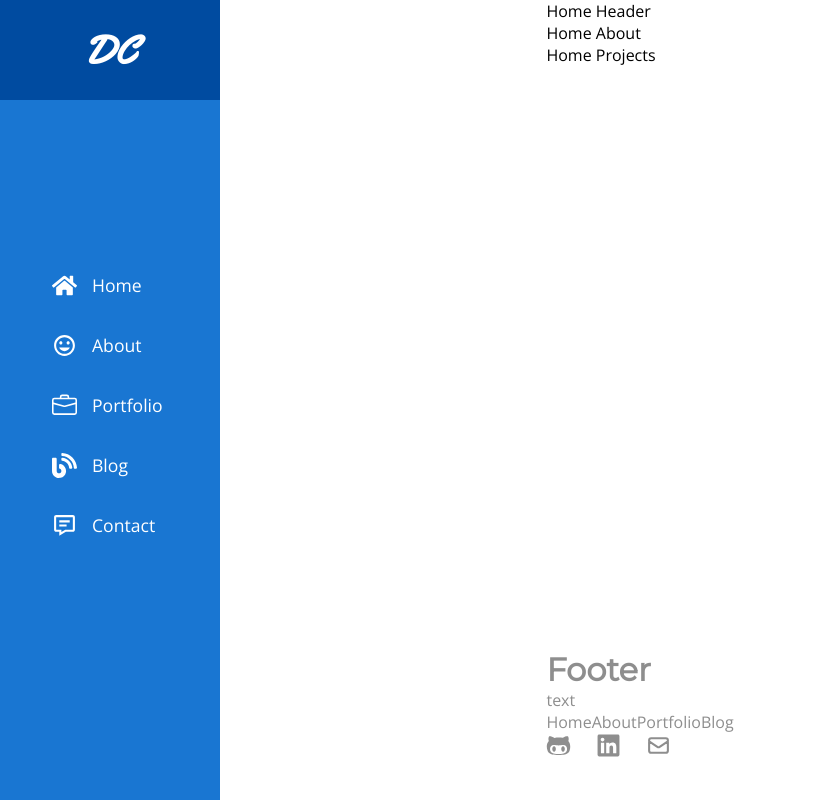
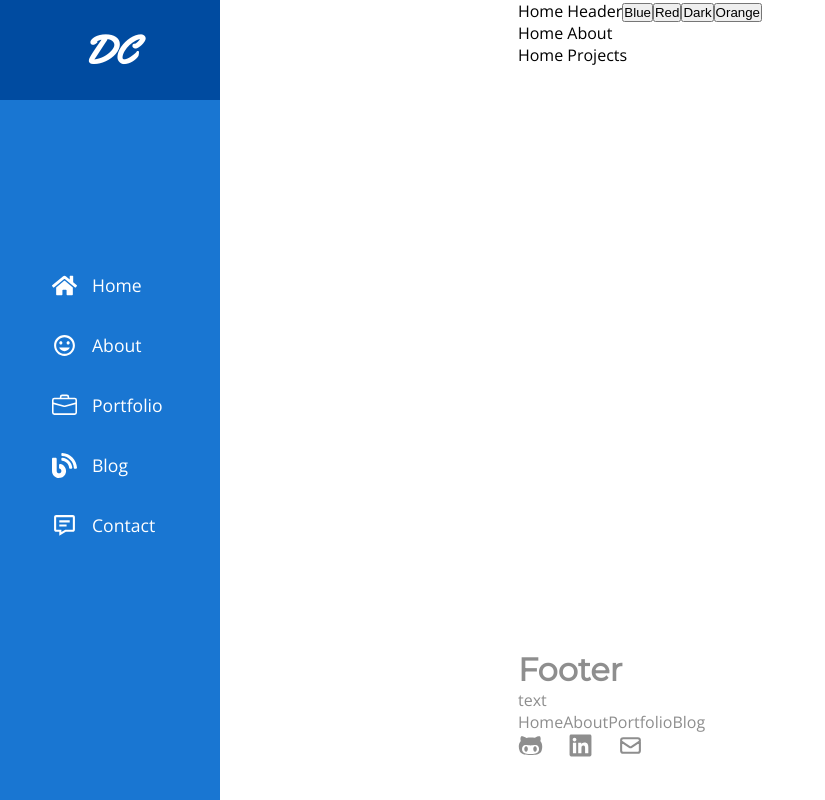
Before and after one commit to hoopslam/portfoliov2, a Next.js app: page / in a window 1280 px wide. Shown: the whole page, without its empty margins (0-825 px from the left). Built offline with nearby package versions, Linux system fonts and the light colour scheme.

Commit message:
added theme changing functionality

```diff
--- a/components/Home/HomeHeader.jsx
+++ b/components/Home/HomeHeader.jsx
@@ -1,7 +1,12 @@
-const HomeHeader = () => {
+const HomeHeader = ({themeHandler}) => {
+
     return (
         <div>
             Home Header
+            <button onClick={()=> themeHandler("blue")}>Blue</button>
+            <button onClick={() => themeHandler("red")}>Red</button>
+            <button onClick={() => themeHandler("dark")}>Dark</button>
+            <button onClick={() => themeHandler("orange")}>Orange</button>
         </div>
     )
 }
--- a/components/layout/Layout.jsx
+++ b/components/layout/Layout.jsx
@@ -2,11 +2,11 @@ import styled from "styled-components";
 import Navbar from "./Navbar";
 import Footer from "./Footer";
 
-const Layout = ({children, themeHandler}) => {
+const Layout = ({children}) => {
     return (
         <LayoutContainer>
 			<Navbar />
-            <Main themeHandler={themeHandler}>{children}</Main>
+            <Main >{children}</Main>
             <Footer />
         </LayoutContainer>
     )
@@ -24,8 +24,6 @@ const LayoutContainer = styled.div`
 
 const Main = styled.main`
     width: 100%;
-    max-width: 990px;
+    max-width: 768px;
     flex-grow: 1;
-
-
 `
--- a/components/layout/Navbar.jsx
+++ b/components/layout/Navbar.jsx
@@ -201,15 +201,15 @@ const Hamburger = styled.button`
 	}
 
 	.bar.top.active {
-		transform: rotate(135deg) translate(6px, -6px);
+		transform: rotate(45deg) translate(6px, 5px);
 	}
 
 	.bar.middle.active {
-		transform: rotate(315deg);
+		transform: rotate(135deg);
 	}
 
 	.bar.bottom.active {
-		transform: rotate(225deg) translate(5px, 5px);
+		transform: rotate(135deg) translate(-6px, 6px);
 	}
 
 	@media screen and (max-width: 768px) {
--- a/pages/_app.js
+++ b/pages/_app.js
@@ -10,14 +10,15 @@ function MyApp({ Component, pageProps }) {
 
 	const themeHandler = (theme) => {
 		setSelectedTheme(theme);
+		console.log(theme)
 	};
 
 	return (
 		<>
 			<ThemeProvider theme={themes[selectedTheme]}>
 				<GlobalStyle />
-				<Layout themeHandler={themeHandler}>
-					<Component {...pageProps} />
+				<Layout>
+					<Component {...pageProps} themeHandler={themeHandler}/>
 				</Layout>
 			</ThemeProvider>
 		</>
--- a/pages/index.js
+++ b/pages/index.js
@@ -4,7 +4,7 @@ import HomeAbout from "../components/Home/HomeAbout";
 import HomeHeader from "../components/Home/HomeHeader";
 import HomeProjects from "../components/Home/HomeProjects";
 
-export default function Home() {
+export default function Home({themeHandler}) {
   return (
     <HomeContainer>
        <Head>
@@ -12,7 +12,7 @@ export default function Home() {
         <meta name="description" content="David Cho's home page.  Web Developer, blogger, cat dad" />
         <link rel="icon" href="/favicon.ico" />
       </Head>
-      <HomeHeader />
+      <HomeHeader themeHandler={themeHandler}/>
       <HomeAbout />
       <HomeProjects />
     </HomeContainer>
--- a/styles/GlobalStyle.js
+++ b/styles/GlobalStyle.js
@@ -1,5 +1,4 @@
 import {createGlobalStyle} from "styled-components";
-import themes from "./themes";
 
 //Global Styles Reset
 const GlobalStyle = createGlobalStyle`
```
